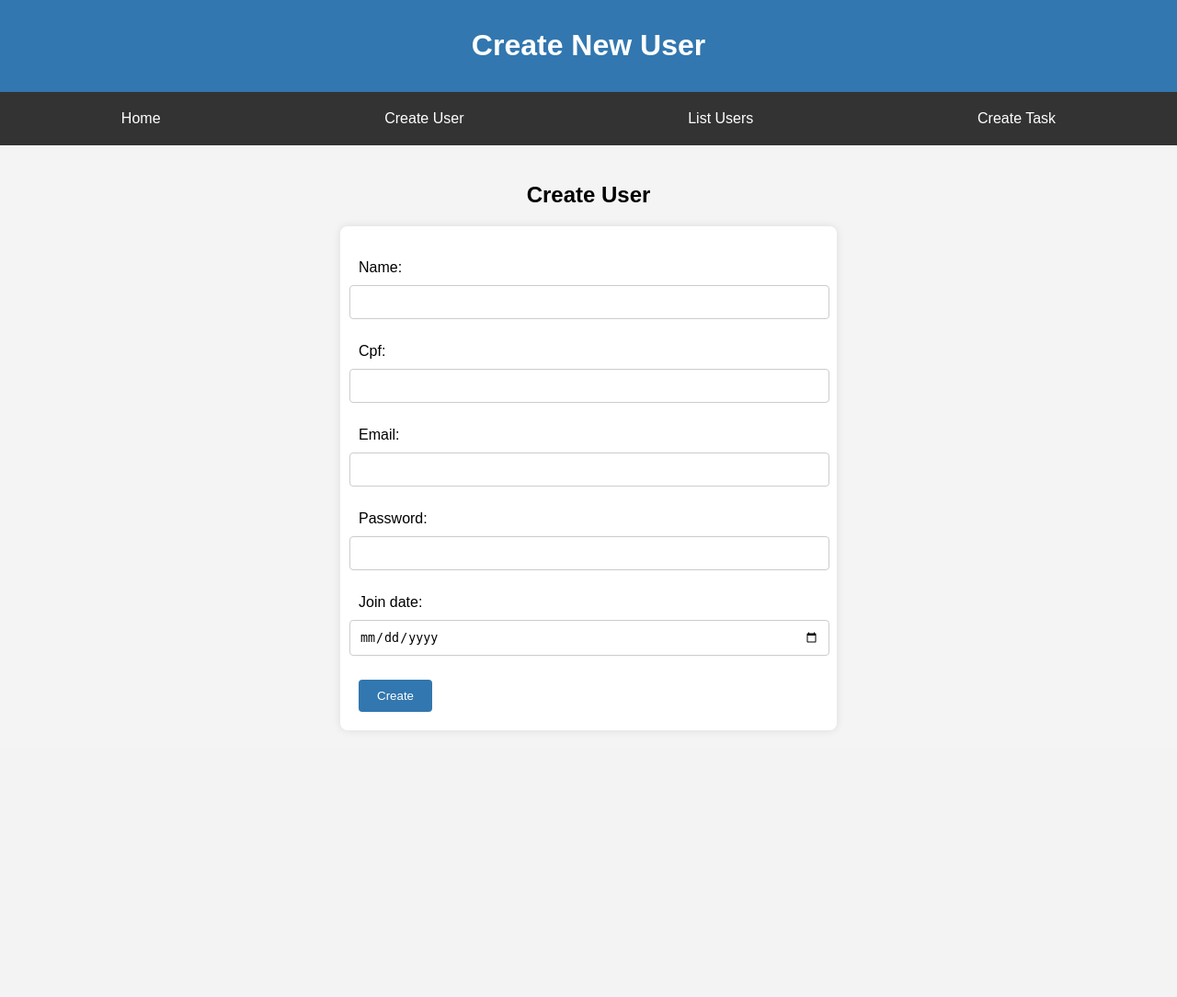
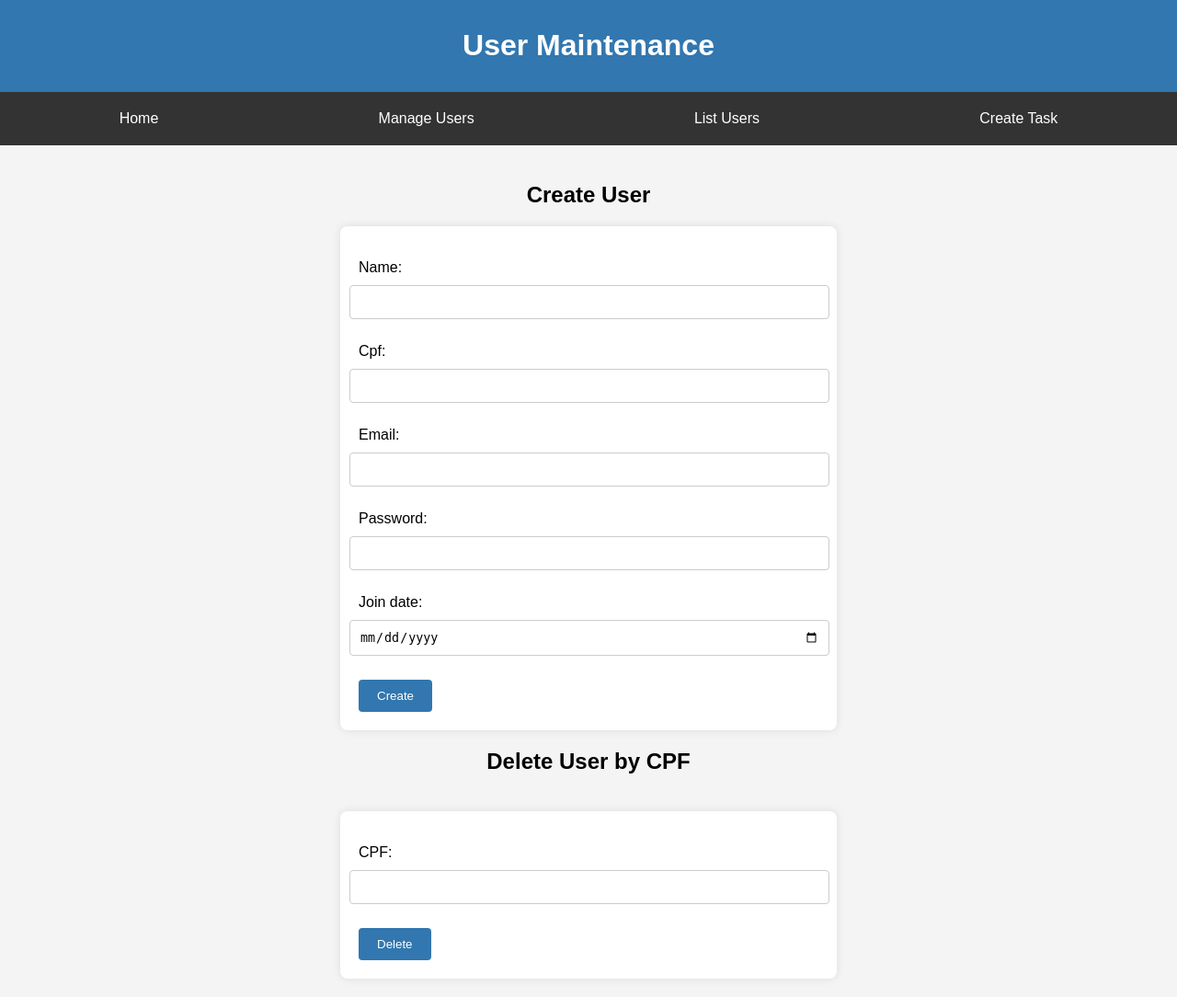
Before and after one commit to Pedro-Unicep/desenvolvimeto_sistemas_web, a Django app: page /create_user/ in a window 1280 px wide. Shown: the whole page at 92% size. Before the commit the page ends 774 px from the top, so only its background shows below. Run offline with Django 5.2, Linux system fonts and the light colour scheme.

Commit message:
polishments

```diff
--- a/projeto/app_1/forms.py
+++ b/projeto/app_1/forms.py
@@ -21,6 +21,16 @@ class UserForm(forms.ModelForm):
     class Meta:
         model = User
         fields = ['name', 'cpf', 'email', 'password','join_date']
+
+
+class UserDeleteForm(forms.Form):
+    cpf = forms.CharField(max_length=11, required=True, label='CPF')
+
+    def clean_cpf(self):
+        data = self.cleaned_data['cpf']
+        if not User.objects.filter(cpf=data).exists():
+            raise forms.ValidationError("No user found with this CPF.")
+        return data
 
 class UserChoiceField(forms.ModelChoiceField):
     def label_from_instance(self, obj):
--- a/projeto/app_1/templates/base.html
+++ b/projeto/app_1/templates/base.html
@@ -12,7 +12,7 @@
   </header>
   <nav>
     <a href="{% url 'index' %}">Home</a>
-    <a href="{% url 'create_user' %}">Create User</a>
+    <a href="{% url 'create_user' %}">Manage Users</a>
     <a href="{% url 'list_users' %}">List Users</a>
     <a href="{% url 'create_task' %}">Create Task</a>
   </nav>
--- a/projeto/app_1/templates/create_user.html
+++ b/projeto/app_1/templates/create_user.html
@@ -1,16 +1,27 @@
 {% extends 'base.html' %}
 
-{% block title %}Create User{% endblock %}
-
-{% block header %}Create New User{% endblock %}
-
+{% block title %}User Maintenance{% endblock %}
+{% block header %}User Maintenance{% endblock %}
 {% block content %}
-
 <h2>Create User</h2>
 <form method="post">
     {% csrf_token %}
-    {{ form.as_p }}
-        <button type="submit">Create</button>
+    {{ user_form.as_p }}
+    <button type="submit" name="create_user">Create</button>
 </form>
 
+<h2>Delete User by CPF</h2>
+<form method="post" style="margin-top: 20px;">
+    {% csrf_token %}
+    {{ delete_form.as_p }}
+    <button type="submit" name="delete_user">Delete</button>
+</form>
+
+{% if messages %}
+<ul>
+    {% for message in messages %}
+    <li>{% if message.tags %} class="{{ message.tags }}"{% endif %}>{{ message }}</li>
+    {% endfor %}
+</ul>
+{% endif %}
 {% endblock %}
--- a/projeto/app_1/templates/index.html
+++ b/projeto/app_1/templates/index.html
@@ -6,6 +6,11 @@
 
 {% block content %}
 {% load static %}
+
+<h2>Welcome to the main menu!</h2>
+<h3>Please select an option from the menu:</h3>
+<h4>Made this animation because I did not know what else to do in this screen</h4>
+
 <div id="sprite-container">
     <img id="sprite" src="{% static 'img/sprite1.png' %}"
          width="100" height="100"
--- a/projeto/app_1/urls.py
+++ b/projeto/app_1/urls.py
@@ -3,11 +3,13 @@ from . import views
 
 urlpatterns = [
     path("", views.index, name='index'),
-    path('create_user/', views.create_user, name='create_user'),
+    path('create_user/', views.create_and_delete_user, name='create_user'),
     path('successful_user_creation', views.successful_user_creation, name='successful_user_creation'),
     path('user_in_database/', views.user_in_database, name='user_in_database'),
     path('list_users/', views.list_users, name='list_users'),
     path('create_task/', views.create_task, name='create_task'),
     path('successful_task_creation', views.successful_task_creation, name='successful_task_creation'),
     path('list_tasks/<int:user_id>/', views.list_tasks, name='list_tasks'),
+    path('user_successfully_deleted', views.user_successfully_deleted, name='user_successfully_deleted'),
+    path('delete_task/<int:task_id>/', views.delete_task, name='delete_task'),
 ]
--- a/projeto/app_1/views.py
+++ b/projeto/app_1/views.py
@@ -1,22 +1,38 @@
-from django.shortcuts import render, redirect
-from .forms import UserForm, TaskForm
-from .models import User
+from django.http import JsonResponse
+from django.shortcuts import render, redirect, get_object_or_404
+from django.views.decorators.http import require_POST
+from django.contrib import messages
+from .forms import UserForm, TaskForm, UserDeleteForm
+from .models import User, Task
 
 def index(request):
     return render(request, 'index.html')
 
-def create_user(request):
+def create_and_delete_user(request):
     if request.method == 'POST':
-        form = UserForm(request.POST)
-        if form.is_valid():
-            if User.objects.filter(cpf=form.cleaned_data['cpf']).exists():
-                return redirect('user_in_database')
-            else:
-                form.save()
-                return redirect('successful_user_creation')
+        if 'create_user' in request.POST:
+            user_form = UserForm(request.POST)
+            if user_form.is_valid():
+                if User.objects.filter(cpf=user_form.cleaned_data['cpf']).exists():
+                    return redirect('user_in_database')
+                else:
+                    user_form.save()
+                    return redirect('successful_user_creation')
+        elif 'delete_user' in request.POST:
+            delete_form = UserDeleteForm(request.POST)
+            if delete_form.is_valid():
+                cpf = delete_form.cleaned_data['cpf']
+                user = User.objects.get(cpf=cpf)
+                user.delete()
+                messages.success(request, "User successfully deleted.")
+                return redirect('user_successfully_deleted')
     else:
-        form = UserForm()
-    return render(request, 'create_user.html', {'form': form})
+        user_form = UserForm()
+        delete_form = UserDeleteForm()
+    return render(request, 'create_user.html', {'user_form': user_form, 'delete_form': delete_form})
+
+def user_successfully_deleted(request):
+    return render(request, 'user_successfully_deleted.html')
 
 def list_users(request):
     users = User.objects.all()
@@ -38,6 +54,12 @@ def create_task(request):
         form = TaskForm()
     return render(request, 'create_task.html', {'form': form})
 
+@require_POST
+def delete_task(request, task_id):
+    task = get_object_or_404(Task, id=task_id)
+    task.delete()
+    return JsonResponse({'success': True})
+
 def successful_task_creation(request):
     return render(request, 'successful_task_creation.html')
 
--- a/projeto/defaults/settings.py
+++ b/projeto/defaults/settings.py
@@ -25,7 +25,8 @@ SECRET_KEY = 'django-insecure-8-wam0k51fk5$9z7c7d4hfnhnd5!070jcsr^48_q+m7zry9ge@
 # SECURITY WARNING: don't run with debug turned on in production!
 DEBUG = True
 
-ALLOWED_HOSTS = ['pedrobnaime.pythonanywhere.com']
+ALLOWED_HOSTS = ['pedrobnaime.pythonanywhere.com',
+                 '127.0.0.1']
 
 
 # Application definition
```
Also changed, not shown: projeto/app_1/templates/delete_task.html (added, +11 -0 lines), projeto/app_1/templates/list_tasks.html (+26 -0 lines), projeto/app_1/templates/user_successfully_deleted.html (added, +11 -0 lines), projeto/db.sqlite3.
